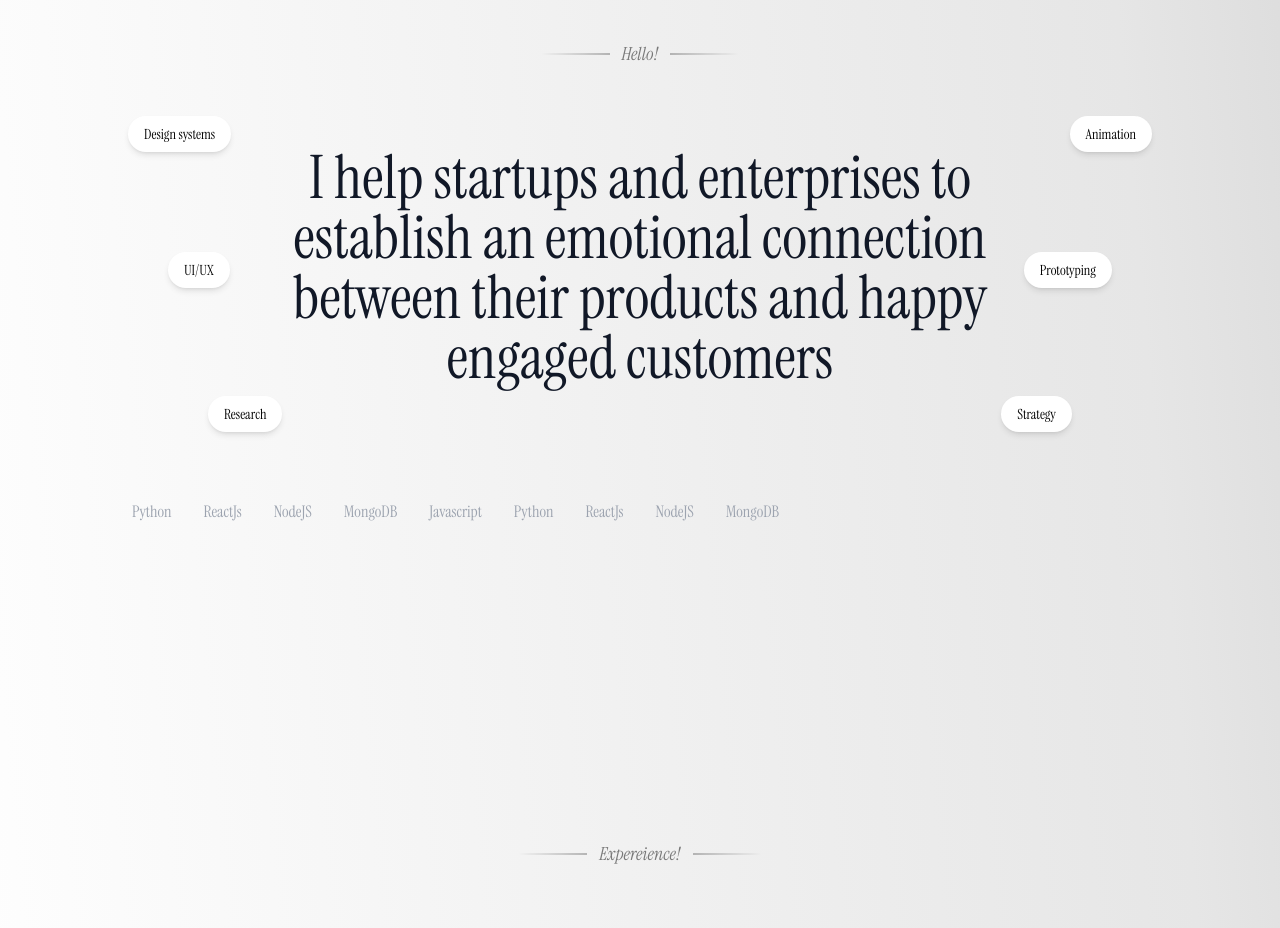
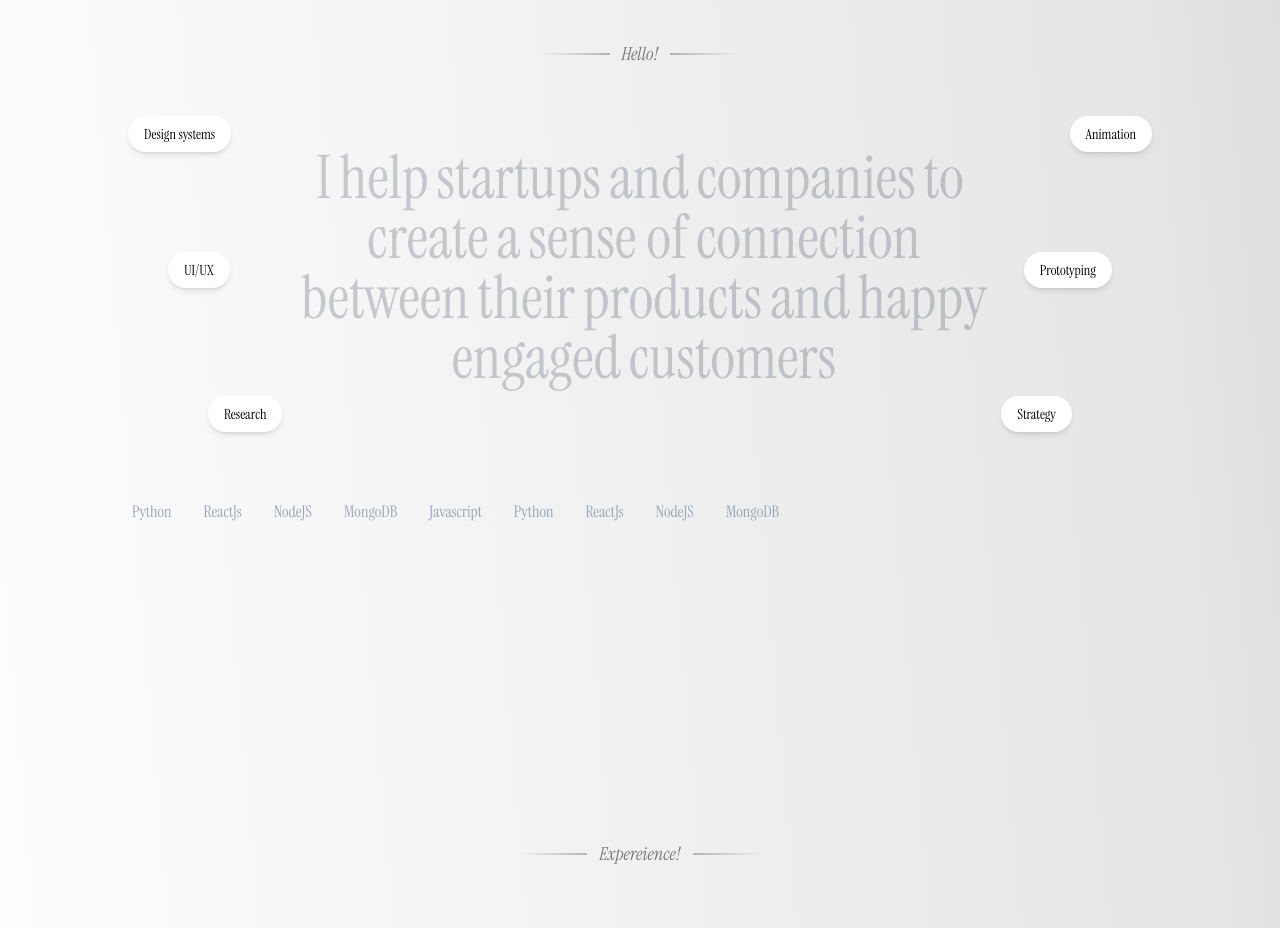
Before and after one commit to Chetan-B-B/cbbportfolio, a React (Vite) app: page / in a window 1280 px wide. Shown: the part 2020-2948 px from the top of the page. Built offline with nearby package versions, Linux system fonts and the light colour scheme; a web font is replaced by a local one.

Commit message:
nice effect added!! HaPpy me!

```diff
--- a/src/components/About/About.jsx
+++ b/src/components/About/About.jsx
@@ -1,4 +1,26 @@
+import { useGSAP } from "@gsap/react";
+import { ScrollTrigger } from "gsap/all";
+import gsap from "gsap";
+gsap.registerPlugin(ScrollTrigger);
+
 const About = () => {
+  useGSAP(() => {
+    gsap.set("#bro", { opacity: 0.2 });
+    gsap.timeline({
+      scrollTrigger:{
+        trigger: '#bro',
+        scrub:0.3,
+        start:"top 40%",
+        end:"top 20%",
+        //markers:true
+      }
+   }).to("#bro", {
+     opacity: 1,
+     stagger: 0.2,
+    duration: 1,
+    delay: 1,
+    });
+  })
 
    // about-floaters is a custom screen breakpoint that we defined in tailwind.config.js
     return (
@@ -12,10 +34,29 @@ const About = () => {
 
                     <div className="bg-gradient-to-l from-gray-600/0 to-black/50 h-[2px] w-[69px] overflow-hidden opacity-50"/>
             </div>
-            {/* //TODO Update the description along with the labels */}
-            <h1 className="text-5xl font-normal leading-tight whitespace-pre-line md:text-6xl md:whitespace-normal">
-              I help startups and enterprises to <br/> establish an emotional connection <br/>
-              between their products and happy <br/> engaged customers
+            {/* https://codepen.io/akapowl/pen/zYRqbwm  -> tried this but didn't work
+            //TODO Update the description along with the labels */}
+            <h1 className="space-x-2 text-5xl font-normal leading-tight tracking-normal whitespace-pre-line md:text-6xl md:whitespace-normal">
+                  <span id="bro">I</span>
+                  <span id="bro">help</span>
+                  <span id="bro">startups</span>
+                  <span id="bro">and</span>
+                  <span id="bro">companies</span>
+                  <span id="bro">to</span>
+                  <br />
+                  <span id="bro">create</span>
+                  <span id="bro">a</span>
+                  <span id="bro">sense of</span>
+                  <span id="bro">connection</span>
+                  <br/>
+                  <span id="bro">between</span>
+                  <span id="bro">their</span>
+                  <span id="bro">products</span>
+                  <span id="bro">and</span>
+                  <span id="bro">happy</span>
+                  <br/>
+                  <span id="bro">engaged</span>
+                  <span id="bro">customers</span>
             </h1>
           </div>
 
```
